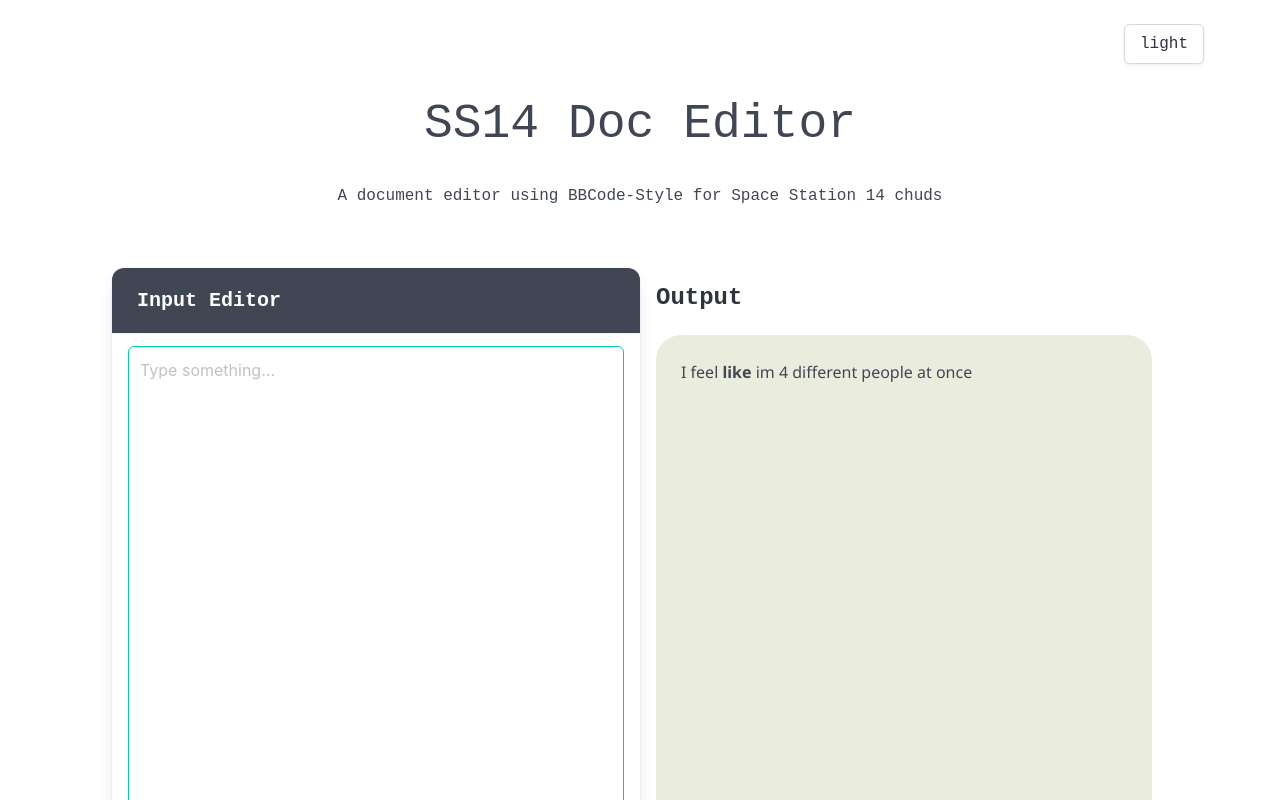
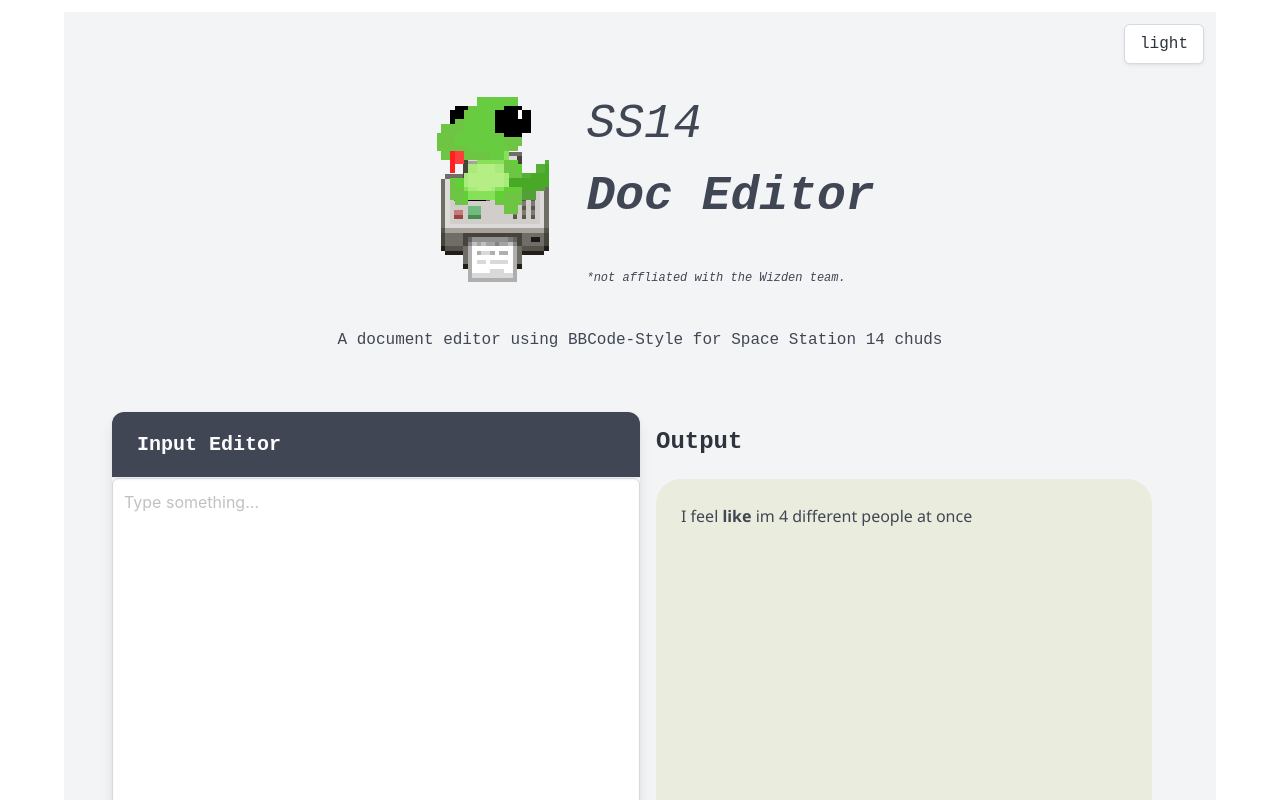
Before and after one commit to Soup-Byte07/SS14-doc-editor, a React (Vite) app: page / in a window 1280 px wide. Shown: the top 800 px of the page. Built offline with nearby package versions, Linux system fonts and the light colour scheme.

Commit message:
add logo

```diff
--- a/src/App.jsx
+++ b/src/App.jsx
@@ -1,3 +1,5 @@
+import { useState } from 'react'
+
 import './App.css'
 
 import Header from './components/Header.jsx'
@@ -5,11 +7,15 @@
 import Footer from './components/Footer.jsx'
 
 function App() {
+
+
+  let [theme, changeTheme] = useState([window.localStorage.getItem("currentTheme") || 'light'])
+  const backgroundThemeClasss = `container  ${theme == 'light' ? "has-background-white-ter" : ""} `
   return (
     <>
       <div>
-        <div className="container ">
-          <Header/>
+        <div className={backgroundThemeClasss} >
+          <Header currentTheme={theme} toggleTheme={changeTheme}/>
           <div className="section">
             <Editor/>
           </div>
--- /dev/null
+++ b/src/components/Header.css
@@ -0,0 +1,5 @@
+.logo {
+  max-width: fit-content;
+  margin-left: auto;
+  margin-right: auto;
+}
--- a/src/components/Header.jsx
+++ b/src/components/Header.jsx
@@ -1,38 +1,46 @@
-import { useState } from "react"
-
-function HandleTheme() {
+import "./Header.css"
+function HandleTheme({nextTheme, changeTheme}) {
 
 
-  let [theme, changeTheme] = useState([window.localStorage.getItem("currentTheme") || 'light'])
 
   let change = () => {
-
-    let nextTheme = window.localStorage.getItem("currentTheme") == 'dark' ? 'light' : 'dark'
-    window.localStorage.setItem("currentTheme", nextTheme)
-    // change the theme via the HTML tag
-    document.documentElement.setAttribute('data-theme', nextTheme)
-    changeTheme(nextTheme)
+    let cycleTheme = window.localStorage.getItem("currentTheme") == 'dark' ? 'light' : 'dark'
+    window.localStorage.setItem("currentTheme", cycleTheme)
+    document.documentElement.setAttribute('data-theme', cycleTheme)
+    changeTheme(cycleTheme)
   }
 
   return (
     <>
       <button className="button" onClick={change}>
-        {theme}
+        {nextTheme}
       </button>
     </>
   )
 }
 
-function Header() {
+function Header({ currentTheme, toggleTheme}) {
 
   return (
     <>
       <div className="my-3 p-3">
         <div className="buttons is-right">
-          <HandleTheme/>
+          <HandleTheme nextTheme={currentTheme} changeTheme={toggleTheme} />
         </div>
-        <header>
-          <h1 className="has-text-centered is-size-1">SS14 Doc Editor</h1>
+        <header className="logo">
+          <div className="is-inline-flex">
+            <div>
+              <img src="/SS14-doc-editor/logo/ss14-doc-editor-logo.png" alt="SS14 Doc Editor Logo" className="is-inline-block"  />
+            </div>
+            <div className="is-flex-grow-1 is-size-1 is-flex is-align-items-center">
+              <p className="is-italic">
+                SS14<br/>
+                <span className="has-text-weight-bold">Doc Editor</span><br/>
+
+                <span class="is-size-7">*not affliated with the Wizden team.</span>
+              </p>
+            </div>
+          </div>
         </header>
       </div>
       <p className="my-3 has-text-centered">A document editor using BBCode-Style for Space Station 14 chuds</p>
--- /dev/null
+++ b/src/components/editor/Inout.css
@@ -0,0 +1,3 @@
+.textarea {
+  border-radius: none !important;
+}
--- a/src/components/editor/Input.jsx
+++ b/src/components/editor/Input.jsx
@@ -1,3 +1,4 @@
+import './Inout.css'
 import EditorHeader from './EditorHeader.jsx'
 
 function Input({handleChange}) {
@@ -9,12 +10,12 @@
           onSave={() => console.log('Save clicked')}
           onClose={() => console.log('Close clicked')}
         />
-        <div className="panel-block">
+        <div>
           <textarea
             type="text"
             onChange={handleChange}
             rows="23"
-            className="textarea is-primary"
+            className="textarea"
             placeholder="Type something..."
           ></textarea>
         </div>
--- a/src/index.css
+++ b/src/index.css
@@ -1,5 +1,6 @@
 @import "https://cdn.jsdelivr.net/npm/bulma@1.0.4/css/bulma.min.css";
 @import url('https://fonts.googleapis.com/css2?family=Noto+Sans:ital,wght@0,100..900;1,100..900&family=Oswald:wght@200..700&display=swap');
+
 
 .is-family-noto-sans {
   font-family: 'Noto Sans', sans-serif;
```
Also changed, not shown: public/logo/ss14-doc-editor-logo.png (renamed from src/assets/ss14-de-logo.png), public/logo/ss14-doc-editor.txt (added).
